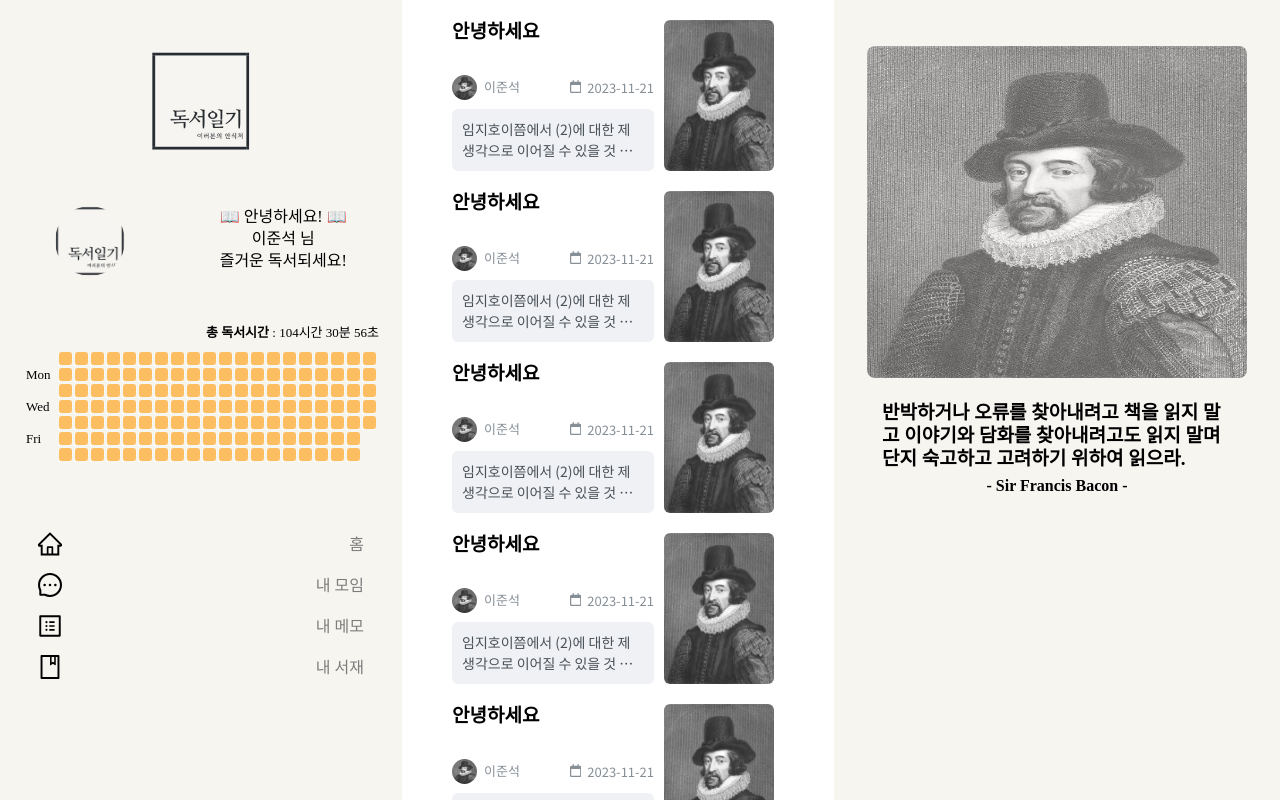
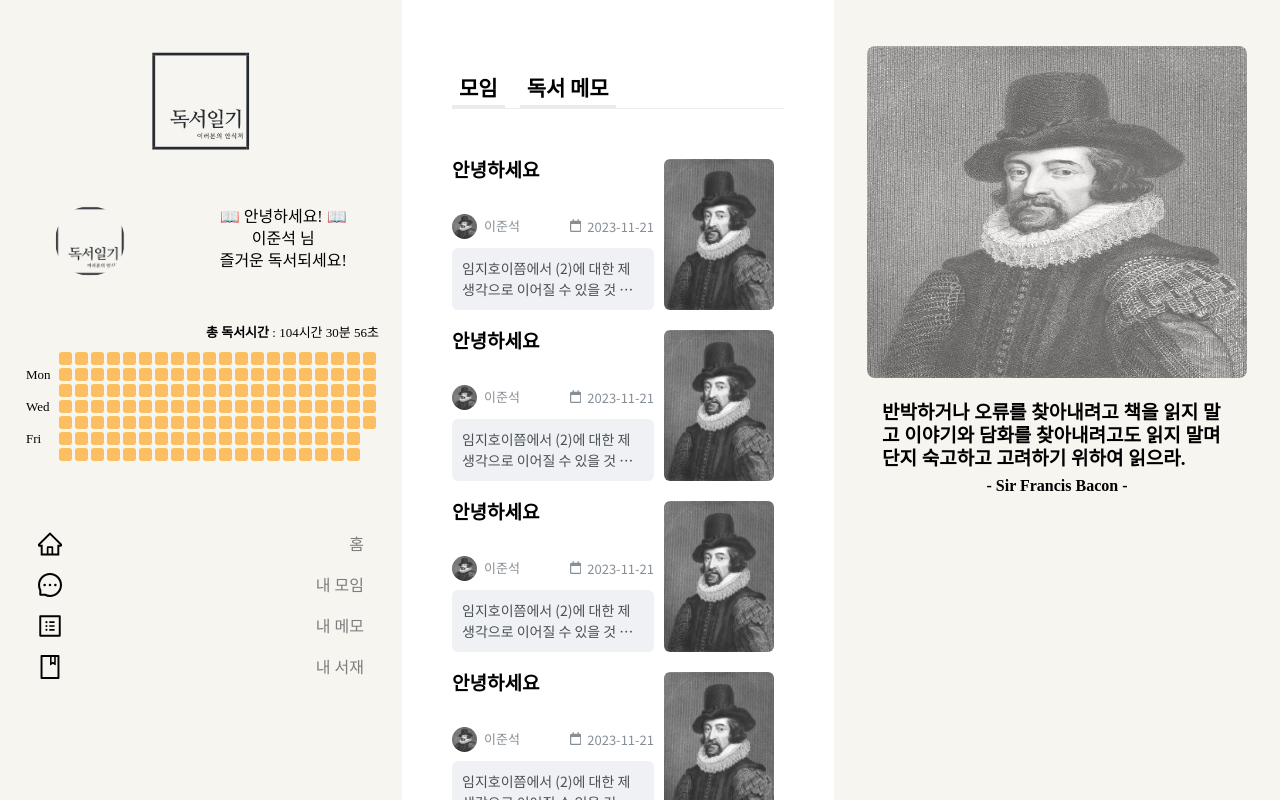
Before and after one commit to leeleeleeleejun/Book-Community, a React (Vite) app: page / in a window 1280 px wide. Shown: the top 800 px of the page. Built offline with nearby package versions, Linux system fonts and the light colour scheme.

Commit message:
Design: 네비게이션 UI 완료

```diff
--- /dev/null
+++ b/src/components/common/Nav/NavStyle.tsx
@@ -0,0 +1,21 @@
+import { Link } from "react-router-dom";
+import styled from "styled-components";
+
+export const NavBox = styled.div`
+  margin: 50px 0 30px;
+  padding: 10px 40px;
+
+  nav {
+    display: flex;
+    gap: 15px;
+    border-bottom: 1px solid var(--color-gray-3);
+  }
+`;
+export const NavItem = styled(Link)`
+  color: black;
+  font-size: 21px;
+  font-weight: var(--weight-semi-bold);
+  padding: 7px;
+  text-decoration: none;
+  border-bottom: 3px solid var(--color-gray-3);
+`;
--- a/src/components/common/Nav/index.tsx
+++ b/src/components/common/Nav/index.tsx
@@ -0,0 +1,14 @@
+import { NavBox, NavItem } from "@/components/common/Nav/NavStyle";
+
+const Nav = () => {
+  return (
+    <NavBox>
+      <nav>
+        <NavItem to={"/"}>모임</NavItem>
+        <NavItem to={"/"}>독서 메모</NavItem>
+      </nav>
+    </NavBox>
+  );
+};
+
+export default Nav;
--- a/src/pages/Home.tsx
+++ b/src/pages/Home.tsx
@@ -1,8 +1,10 @@
+import Nav from "@/components/common/Nav";
 import MemoList from "@/components/memo/MemoList";
 
 const Home = () => {
   return (
     <>
+      <Nav />
       <MemoList />
     </>
   );
--- a/src/styles/GlobalStyle.ts
+++ b/src/styles/GlobalStyle.ts
@@ -59,7 +59,6 @@ button {
 }
 
 :root {
-
 	// Colors
 	--color-main: #ff9900;
 	--color-sub: #ffaa42;
@@ -68,10 +67,12 @@ button {
 	--color-light-black: #7d7d7d;
 	--color-light-black-2: #495057;
 
+	--color-gray: #bfbfbf;
+	--color-gray-2:#868E96;
+	--color-gray-3:#e9ecef;
 	--color-gray-light: #EFF1F4;
 	--color-gray-light-2: #ffffff99;
-	--color-gray: #bfbfbf;
-	--color-gray-2:#868E96;
+
 
 	--color-sidebar: #F7F5F0;
 	--color-sidebar-active : #E4DDCC;
```
